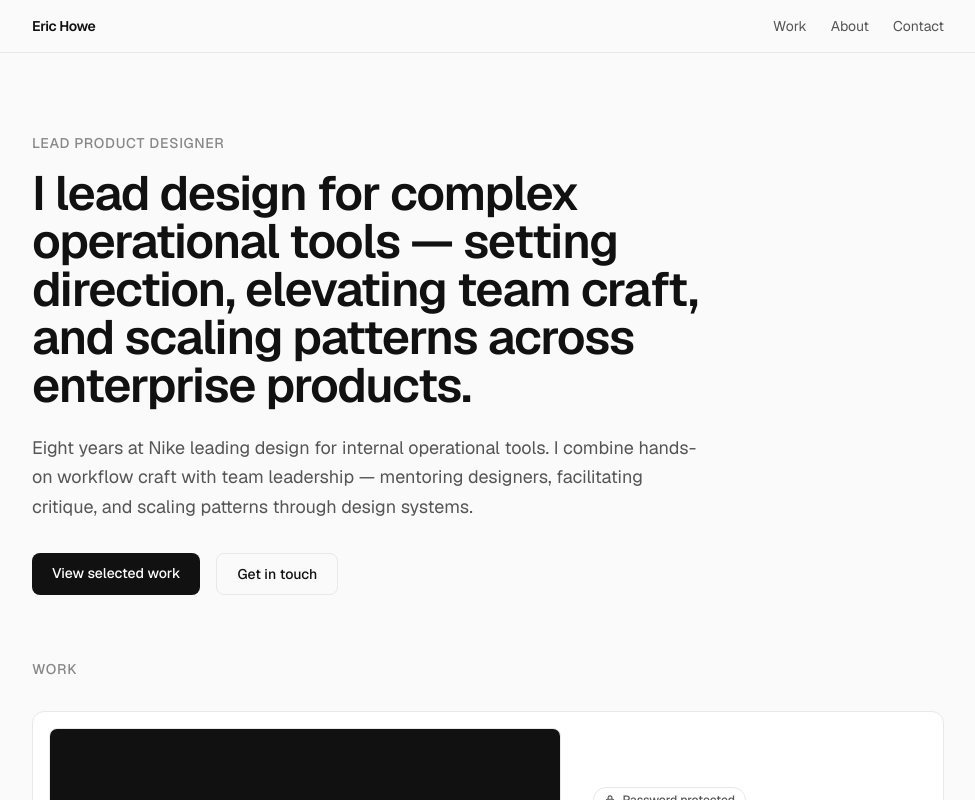
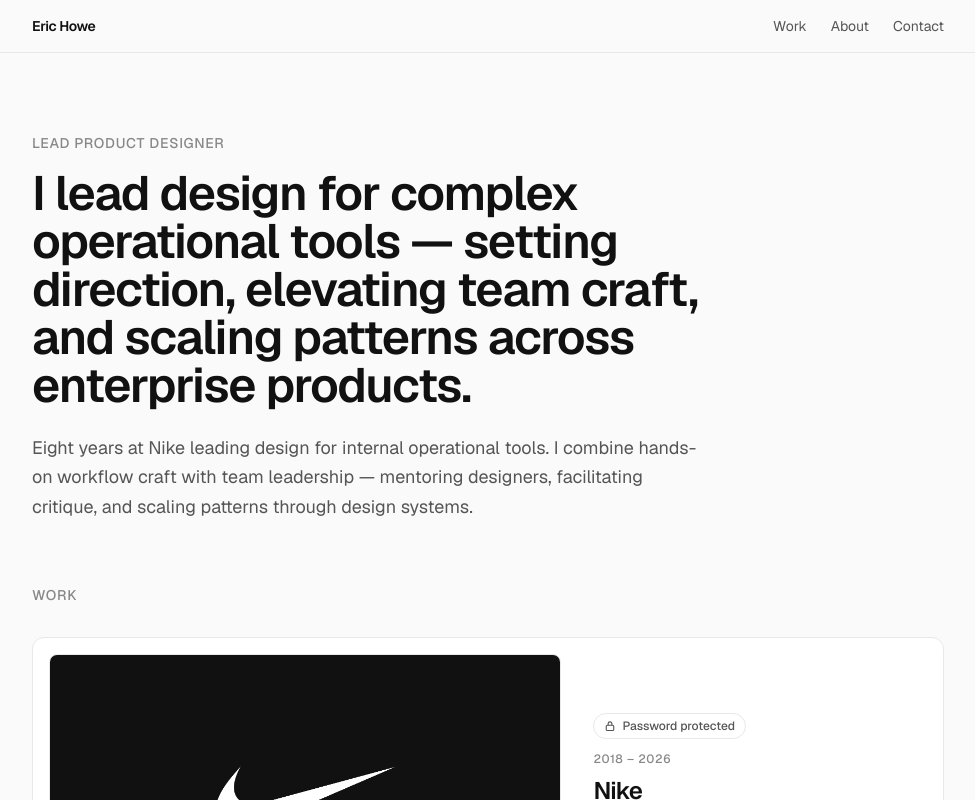
Before and after one commit to erichowedesign/Portfolio, a Next.js app: page / in a window 1280 px wide. Shown: the top 800 px of the page, without its empty margins (152-1127 px from the left). Built offline with nearby package versions, Linux system fonts and the light colour scheme.

Commit message:
Remove hero buttons from home page
Co-authored-by: Cursor <cursoragent@cursor.com>

```diff
--- a/src/app/page.tsx
+++ b/src/app/page.tsx
@@ -1,4 +1,3 @@
-import Link from "next/link";
 import { collections, getCollectionProjects, siteConfig } from "@/data/projects";
 import { CollectionCard } from "@/components/CollectionCard";
 import { ProjectWideCard } from "@/components/ProjectWideCard";
@@ -19,20 +18,6 @@ export default function HomePage() {
           designers, facilitating critique, and scaling patterns through design
           systems.
         </p>
-        <div className="mt-8 flex flex-wrap gap-4">
-          <Link
-            href="#work"
-            className="rounded-lg bg-ink px-5 py-2.5 text-sm font-medium text-white transition hover:bg-ink/90"
-          >
-            View selected work
-          </Link>
-          <Link
-            href="/contact"
-            className="rounded-lg border border-surface-border px-5 py-2.5 text-sm font-medium text-ink transition hover:border-ink/30"
-          >
-            Get in touch
-          </Link>
-        </div>
       </section>
 
       <section id="work" className="mx-auto max-w-wide px-6 pb-20">
```
